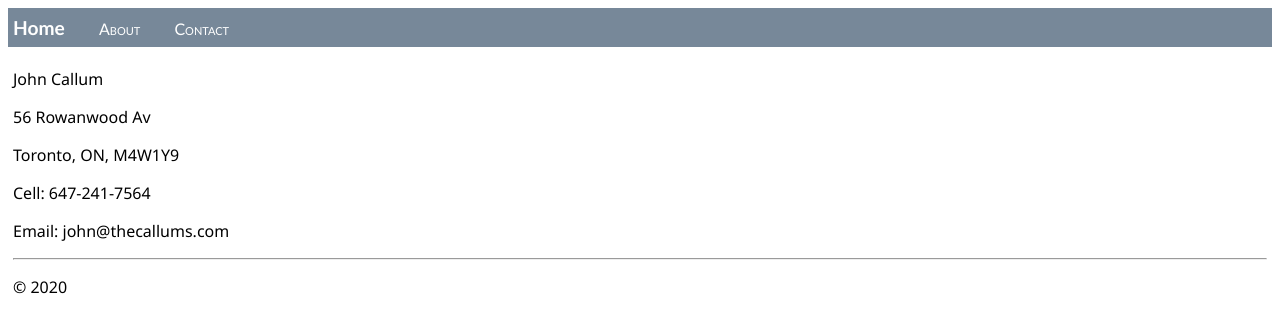
After one commit to jcallum/Python-projects, a Flask app: page /contact/ in a window 1280 px wide. The commit adds this page. Shown: the top 333 px of the page. Run offline with Flask 2, Linux system fonts and the light colour scheme.

Commit message:
Multiple pages added

```diff
--- a/app.py
+++ b/app.py
@@ -6,10 +6,20 @@ import re
 
 app = Flask(__name__)
 
-
+# Home page
 @app.route("/")
 def home():
-    return "Hello, Flask!"
+    return render_template("home.html")
+
+# About page
+@app.route("/about/")
+def about():
+    return render_template("about.html")
+
+# Contact page
+@app.route("/contact/")
+def contact():
+    return render_template("contact.html")
 
 @app.route("/hello")
 @app.route("/hello/<name>")
@@ -19,3 +29,7 @@ def hello_there(name = None):
         name = name,
         date = datetime.now()
     )
+
+@app.route("/api/data")
+def get_data():
+    return app.send_static_file("data.json")
--- /dev/null
+++ b/static/data.json
@@ -0,0 +1,4 @@
+{
+    "01": {"Note": "This is very simple cause we're demonstrating the mechanism."
+    }
+}
--- /dev/null
+++ b/static/site.css
@@ -0,0 +1,32 @@
+.message {
+    font-weight:  600;
+    color: blue;
+}
+
+.navbar {
+    background-color: lightslategray;
+    font-size: 1em;
+    font-family: 'Trebuchet MS', 'Lucida Sans Unicode', 'Lucida Grande', 'Lucida Sans', Arial, sans-serif;
+    color: white;
+    padding: 8px 5px 8px 5px;
+}
+
+.navbar a {
+    text-decoration: none;
+    color: inherit;
+}
+
+.navbar-brand {
+    font-size: 1.2em;
+    font-weight: 600;
+}
+
+.navbar-item {
+    font-variant: small-caps;
+    margin-left: 30px;
+}
+
+.body-content {
+    padding: 5px;
+    font-family:'Segoe UI', Tahoma, Geneva, Verdana, sans-serif;
+}
--- /dev/null
+++ b/templates/contact.html
@@ -0,0 +1,11 @@
+{% extends "layout.html" %}
+{% block title %}
+    Contact us
+{% endblock %}
+{% block content %}
+    <p>John Callum</p>
+    <p>56 Rowanwood Av</p>
+    <p>Toronto, ON, M4W1Y9</p>
+    <p>Cell: 647-241-7564</p>
+    <p>Email: john@thecallums.com</p>
+{% endblock %}
--- a/templates/hello_there.html
+++ b/templates/hello_there.html
@@ -3,12 +3,13 @@
     <head>
         <meta charset="utf-8" />
         <title>Hello, Flask</title>
+        <link rel="stylesheet" type="text/css" href="{{ url_for('static', filename='site.css')}}" />
     </head>
     <body>
         {%if name %}
-            <strong>Hello there, {{ name }}!</strong> It's {{ date.strftime("%A, %d %B, %Y ay %X") }}.
+            <span class="message">Hello there, {{ name }}!</span> It's {{ date.strftime("%A, %d %B, %Y ay %X") }}.
         {% else %}
-            What's your name? Provide it after /hello/ in the URL.
+            <span class="message">What's your name? Provide it after /hello/ in the URL.</span>
         {% endif %}
     </body>
 
--- /dev/null
+++ b/templates/layout.html
@@ -0,0 +1,25 @@
+<!DOCTYPE html>
+<html>
+    <head>
+        <meta charset="utf-8" />
+        <title>{% block title %}{% endblock %}</title>
+        <link rel="stylesheet" type="text/css" href="{{ url_for('static', filename='site.css')}}" />
+    </head>
+
+    <body>
+        <div class="navbar">
+            <a href="{{ url_for('home') }}" class="navbar-brand">Home</a>
+            <a href="{{ url_for('about') }}" class="navbar-item">About</a>
+            <a href="{{ url_for('contact') }}" class="navbar-item">Contact</a>
+        </div>
+
+        <div class="body-content">
+            {% block content %}
+            {% endblock %}
+            <hr/>
+            <footer>
+                <p>© 2020</p>
+            </footer>
+        </div>
+    </body>
+</html>
```
Also changed, not shown: templates/about.html (added, +7 -0 lines), templates/home.html (added, +7 -0 lines).
